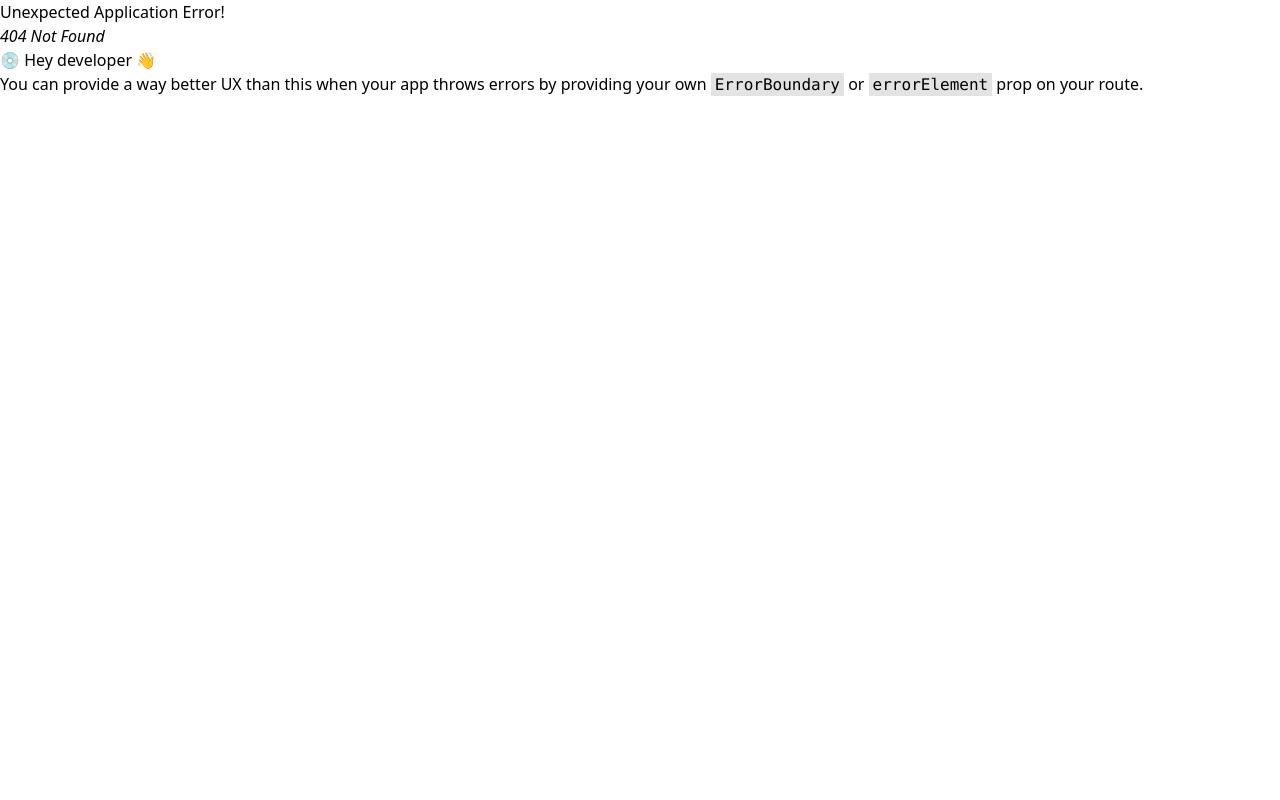
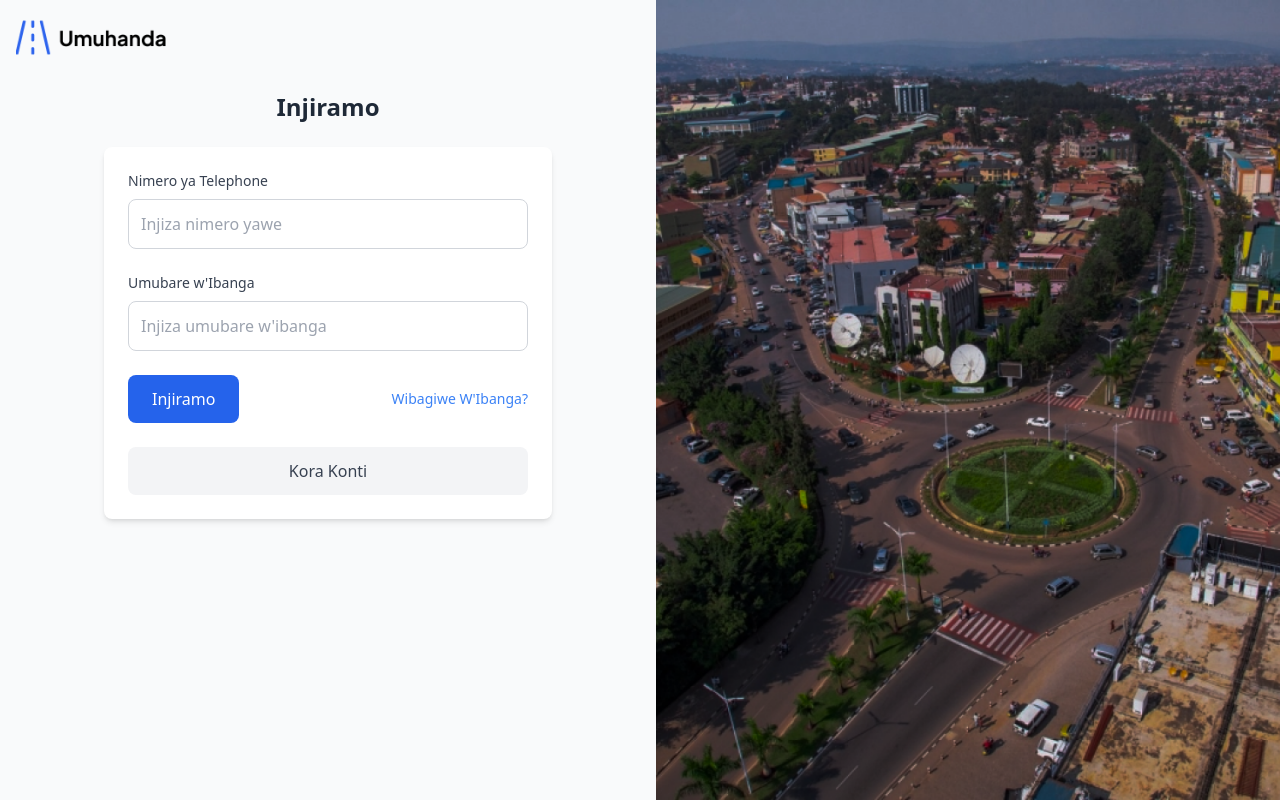
Before and after one commit to Umuhanda-Project/frontend, a React (Vite) app: page /signin in a window 1280 px wide. Before the commit this address had no page. Built offline with nearby package versions, Linux system fonts and the light colour scheme.

Commit message:
Add signin page

```diff
--- a/src/pages/Hero.tsx
+++ b/src/pages/Hero.tsx
@@ -1,8 +1,10 @@
 import { motion } from "framer-motion";
 import hero1 from "../assets/hero1.png"
 import hero2 from "../assets/hero2.png"
+import { useNavigate } from "react-router";
 
 const Hero = () => {
+    const navigate = useNavigate()
   return (
     <div className="relative min-h-screen bg-hero-image bg-center bg-cover bg-no-repeat">
       {/* Dark overlay */}
@@ -28,7 +30,7 @@ const Hero = () => {
               bworoshye kandi bwihuse.
             </p>
 
-            <button className="bg-blue-600 hover:bg-blue-700 text-white px-8 py-4 rounded-full text-lg font-medium transition-all duration-300 hover:scale-105 w-fit">
+            <button onClick={() => navigate("/signin")} className="bg-blue-600 hover:bg-blue-700 text-white px-8 py-4 rounded-full text-lg font-medium transition-all duration-300 hover:scale-105 w-fit">
               Tangira Nonaha
             </button>
           </motion.div>
--- /dev/null
+++ b/src/pages/auth/Signin.tsx
@@ -0,0 +1,84 @@
+import logo from "../../assets/Umuhanda_logo.png";
+import authSignin from "../../assets/auth1.png";
+
+const Signin = () => {
+  return (
+    <div className="flex flex-col lg:flex-row h-screen">
+      {/* Left Section */}
+      <div className="flex-1 bg-gray-50 p-8 lg:p-4 flex flex-col ">
+        {/* Logo */}
+        <img src={logo} alt="Umuhanda Logo" className="w-40 mb-8" />
+
+        {/* Sign-In Form */}
+        <div className="flex flex-col items-center">
+          <h1 className="text-2xl font-bold text-gray-800 text-center mb-6">
+            Injiramo
+          </h1>
+          <form className="w-full max-w-md bg-white p-6 rounded-lg shadow-md space-y-6">
+            <div>
+              <label
+                htmlFor="phone"
+                className="block text-sm font-medium text-gray-700 mb-2"
+              >
+                Nimero ya Telephone
+              </label>
+              <input
+                type="text"
+                id="phone"
+                placeholder="Injiza nimero yawe"
+                className="w-full p-3 border border-gray-300 rounded-lg focus:outline-none focus:ring-2 focus:ring-blue-500"
+                required
+              />
+            </div>
+            <div>
+              <label
+                htmlFor="password"
+                className="block text-sm font-medium text-gray-700 mb-2"
+              >
+                Umubare w'Ibanga
+              </label>
+              <input
+                type="password"
+                id="password"
+                placeholder="Injiza umubare w'ibanga"
+                className="w-full p-3 border border-gray-300 rounded-lg focus:outline-none focus:ring-2 focus:ring-blue-500"
+                required
+              />
+            </div>
+            <div className="flex justify-between items-center">
+              <button
+                type="submit"
+                className="bg-blue-600 text-white py-3 px-6 rounded-lg font-medium hover:bg-blue-700 transition"
+              >
+                Injiramo
+              </button>
+              <button
+                type="button"
+                className="text-blue-500 hover:underline text-sm"
+              >
+                Wibagiwe W'Ibanga?
+              </button>
+            </div>
+            <button
+              type="button"
+              className="w-full bg-gray-100 py-3 text-gray-700 rounded-lg font-medium hover:bg-gray-200 transition"
+            >
+              Kora Konti
+            </button>
+          </form>
+        </div>
+      </div>
+
+      {/* Right Section */}
+      <div className="flex-1 hidden lg:block">
+        <img
+          src={authSignin}
+          alt="Auth Illustration"
+          className="h-full w-full object-cover"
+        />
+      </div>
+    </div>
+  );
+};
+
+export default Signin;
--- /dev/null
+++ b/src/pages/auth/index.tsx
@@ -0,0 +1,3 @@
+import Signin from "./Signin"
+
+export default Signin;
--- a/src/routes/index.tsx
+++ b/src/routes/index.tsx
@@ -1,6 +1,7 @@
 import { createBrowserRouter, RouterProvider } from "react-router";
 import App from "../App";
 import { Contact } from "../pages";
+import Signin from "../pages/auth";
 
 const router = createBrowserRouter([
     {
@@ -9,6 +10,9 @@ const router = createBrowserRouter([
     },{
         path: "/contact",
         element: <Contact/>
+    },{
+        path: "/signin",
+        element:<Signin/>
     }
 ])
 
```
Also changed, not shown: src/assets/auth1.png (added).
